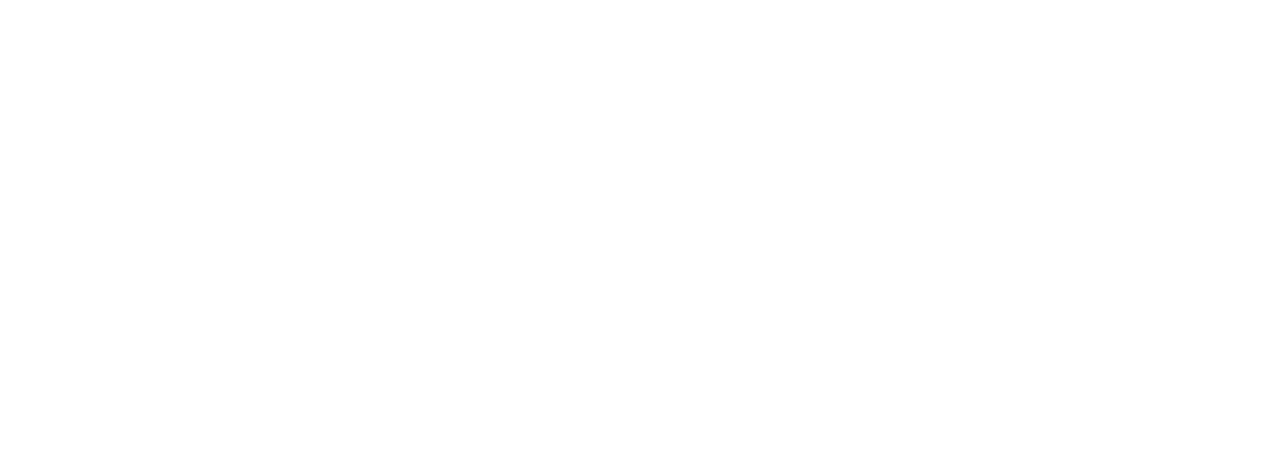
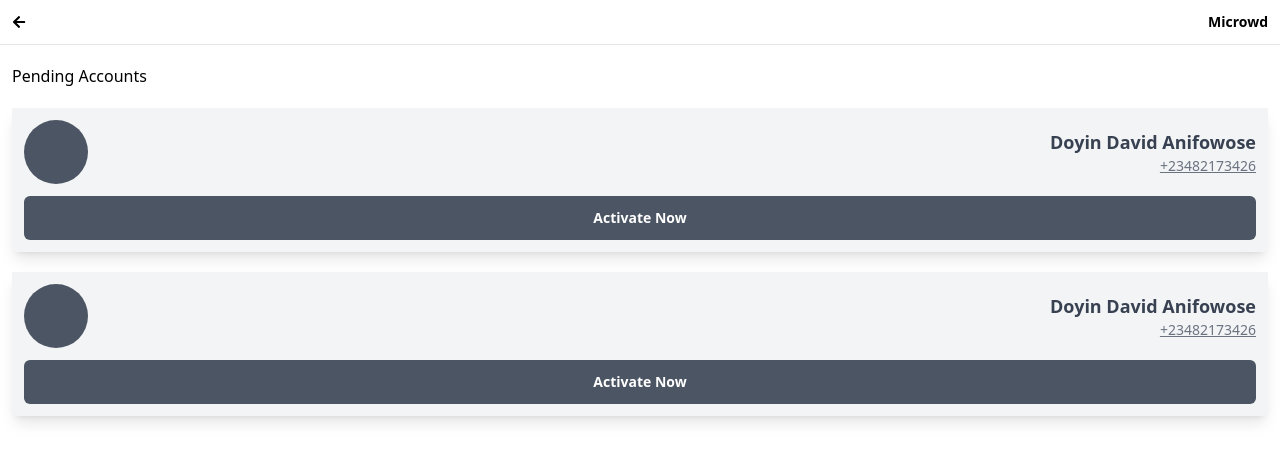
Before and after one commit to Lensatom/microwd, a React (Create React App) app: page /admin/pending in a window 1280 px wide. Before the commit this address had no page. Shown: the top 462 px of the page. Built offline with nearby package versions, Linux system fonts and the light colour scheme.

Commit message:
Pending page

```diff
--- a/src/App.js
+++ b/src/App.js
@@ -1,6 +1,8 @@
 import React, { useEffect, useState } from 'react'
 import {BrowserRouter, Routes, Route} from 'react-router-dom'
-import { Auth, Home, Login, Profile } from './pages';
+import { Auth, Home, Login, Pending, Profile } from './pages';
+import Dash from './pages/admin/Dash';
+import Index from './pages/admin/Home';
 
 function App() {
 
@@ -14,6 +16,10 @@
           <Route path='/login' element={<Login />} />
           <Route path='/auth' element={<Auth />} />
           <Route path='/profile' element={<Profile changeMode={changeMode}/>} />
+          <Route path='/admin' element={<Index />}>
+            <Route path='' element={<Dash />} />
+            <Route path='pending' element={<Pending />} />
+          </Route>
         </Routes>
       </BrowserRouter>
     </div>
--- /dev/null
+++ b/src/components/AdminHeader.js
@@ -0,0 +1,19 @@
+import React from 'react'
+import { FaArrowLeft } from 'react-icons/fa';
+import { NavLink, useLocation } from 'react-router-dom'
+
+const AdminHeader = () => {
+
+  const { pathname } = useLocation()
+  const addys = pathname.split('/');
+  const addy = addys[addys.length - 1]
+
+  return (
+    <div className='flex w-full p-3 border-b bg-white fixed top-0 left-0 text-sm font-semibold justify-between items-center'>
+      {addy == 'admin' ? <p> Admin </p> : <NavLink to='/admin'> <FaArrowLeft /> </NavLink>}
+      <p> Microwd </p>
+    </div>
+  )
+}
+
+export default AdminHeader
--- /dev/null
+++ b/src/components/index.js
@@ -0,0 +1 @@
+export { default as AdminHeader } from './AdminHeader'
--- a/src/pages/admin/Activate.js
+++ /dev/null
@@ -1,9 +0,0 @@
-import React from 'react'
-
-const Activate = () => {
-  return (
-    <div>Activate</div>
-  )
-}
-
-export default Activate
--- a/src/pages/admin/Dash.js
+++ b/src/pages/admin/Dash.js
@@ -1,8 +1,33 @@
 import React from 'react'
+import { NavLink } from 'react-router-dom'
 
 const Dash = () => {
   return (
-    <div>Dash</div>
+    <div className='mt-16 pb-5 grid grid-cols-2 gap-4 px-3 grid-rows-10 h-screen'>
+      <NavLink to="/admin/pending" className='bg-yellow-100 rounded-md p-3 text-sm text-gray-500'>
+        Pending Accounts
+        <h2 className='text-3xl font-bold text-yellow-500'> 20 </h2>
+      </NavLink>
+      <NavLink to='' className='bg-blue-100 font-semibold rounded-md p-3 text-sm text-blue-500'>
+
+        <h2 className='text-3xl font-bold text-yellow-500'> 20 </h2>
+      </NavLink>
+      <NavLink to='attendances' className='bg-purple-100 font-semibold rounded-md col-span-2 row-span-2 p-3 text-sm text-purple-500'>
+        <p className='w-1/4 text-gray-500'> Attendances </p>
+        <h2 className='text-3xl font-bold'> 20 </h2>
+      </NavLink>
+      <NavLink to='coursemates' className='bg-green-100 font-semibold rounded-md row-span-2 p-3 text-sm text-gray-500'>
+        Coursemates
+        <h2 className='text-3xl font-bold text-green-500'> 300 </h2>
+      </NavLink>
+      <NavLink to='admins' className='bg-pink-100 font-semibold rounded-md p-3 text-sm text-gray-500'>
+        Admins
+        <h2 className='text-3xl font-bold text-pink-500'> 7 </h2>
+      </NavLink>
+      <div className='bg-gray-100 font-semibold rounded-md p-3 text-sm text-gray-500'>
+        Logout
+      </div>
+    </div>
   )
 }
 
--- /dev/null
+++ b/src/pages/admin/Home.js
@@ -0,0 +1,14 @@
+import React from 'react'
+import { Outlet } from 'react-router-dom'
+import { AdminHeader } from '../../components'
+
+const Index = () => {
+  return (
+    <>
+      <AdminHeader />
+      <Outlet />
+    </>
+  )
+}
+
+export default Index
--- /dev/null
+++ b/src/pages/admin/Pending.js
@@ -0,0 +1,31 @@
+import React from 'react'
+
+const Pending = () => {
+
+  const pendings = [
+    ['Doyin David Anifowose', '+23482173426', 'doyinsanis@gmail.com'],
+    ['Doyin David Anifowose', '+23482173426', 'doyinsanis@gmail.com']
+  ]
+
+  return (
+    <div className='mt-16 w-full px-3'>
+      <h2 className=''> Pending Accounts </h2>
+      {pendings.map(pending => {
+        return (
+          <div className='flex flex-col bg-gray-100 shadow-lg p-3 my-5'>
+            <div className='w-full rounded-md flex items-center justify-between'>
+              <div className='w-16 h-16 rounded-full bg-gray-600'></div>
+              <div className='w-3/4 flex flex-col items-end'>
+                <h2 className='text-lg font-semibold text-gray-700'> {pending[0]} </h2>
+                <a href={`https://wa.me/${pending[1]}`} className='text-sm underline text-gray-500'> {pending[1]} </a>
+              </div>
+            </div>
+            <button className='bg-gray-600 text-sm py-3 mt-3 rounded-md text-white font-semibold'> Activate Now </button>
+          </div>
+        )
+      })}
+    </div>
+  )
+}
+
+export default Pending
--- a/src/pages/index.js
+++ b/src/pages/index.js
@@ -2,3 +2,6 @@
 export {default as Login} from './Login'
 export {default as Auth} from './Authenticate'
 export {default as Profile} from './Profile'
+
+export { default as Index } from './admin/Home'
+export { default as Pending } from './admin/Pending'
```
